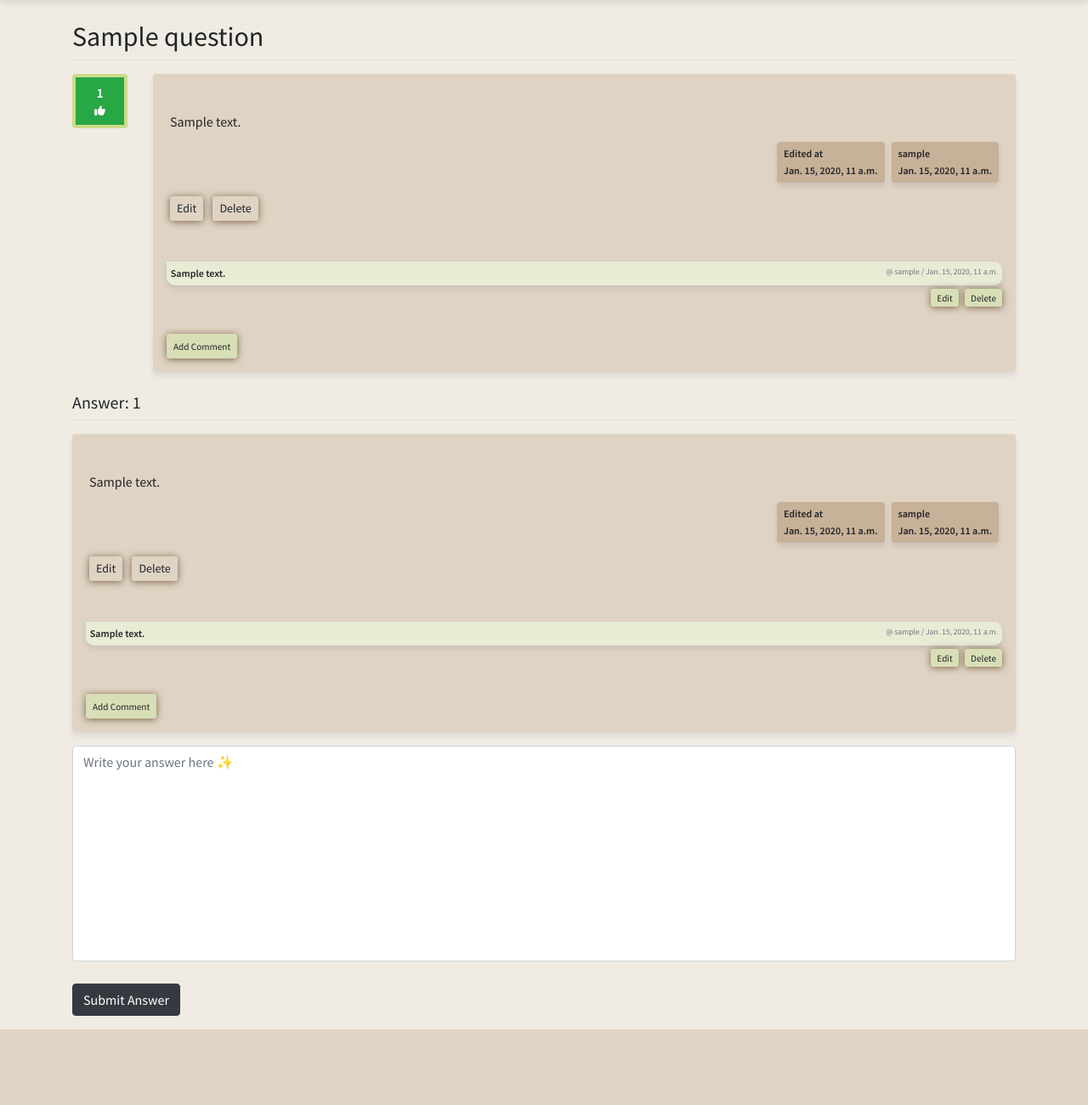
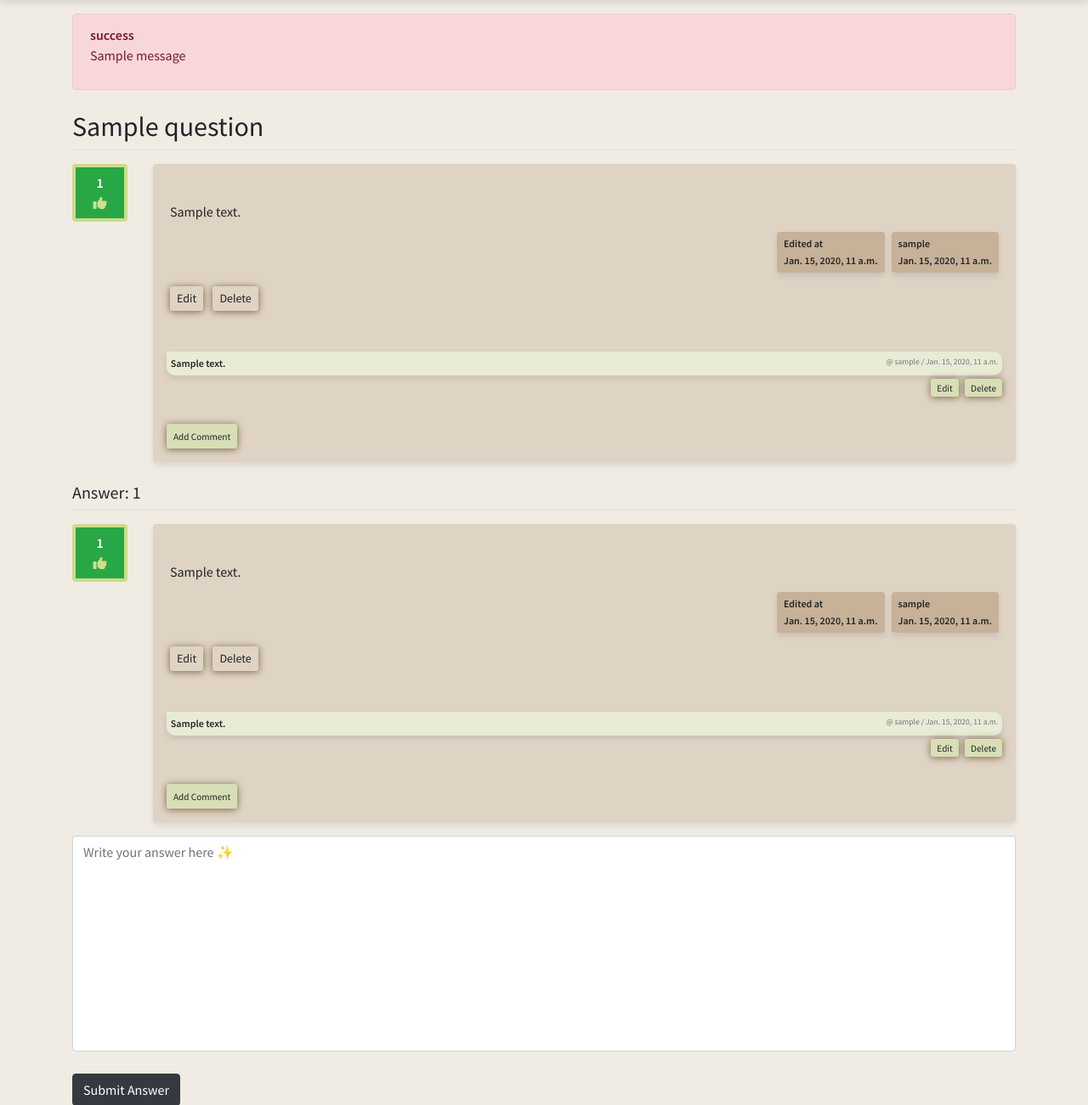
Before and after one commit to hancandice/django_b, a Django app: page /pybo/answer/create/1/ in a window 1280 px wide. Shown: the part 59-1360 px from the top of the page at 85% size. Before the commit the page ends 1271 px from the top, so only its background shows below. Run offline with Django 3.2, Linux system fonts and the light colour scheme; a user stored in the database is signed in; tables that the repository leaves empty hold one stand-in row (values such as "Sample post"); one stand-in notice (Sample message) is shown; some libraries are stand-ins or nearby versions.

Commit message:
Add anchor on answer_views.py and comment_views.py

```diff
--- a/pybo/urls.py
+++ b/pybo/urls.py
@@ -1,6 +1,6 @@
 from django.urls import path
 
-from .views import base_views, question_views, answer_views, comment_views
+from .views import base_views, question_views, answer_views, comment_views, vote_views
 
 app_name = 'pybo'
 urlpatterns = [
@@ -18,6 +18,8 @@ urlpatterns = [
     path('comment/create/answer/<int:answerId>/', comment_views.commentCreateAnswer, name='comment_create_answer'),
     path('comment/modify/answer/<int:commentId>/', comment_views.commentModifyAnswer, name='comment_modify_answer'),
     path('comment/delete/answer/<int:commentId>/', comment_views.commentDeleteAnswer, name='comment_delete_answer'),
+    path('vote/question/<int:questionId>/', vote_views.voteQuestion, name="vote_question"),
+    path('vote/answer/<int:answerId>/', vote_views.voteAnswer, name="vote_answer"),
 ]
 
 """ 제네릭 뷰(Generic Views)
--- a/pybo/views/answer_views.py
+++ b/pybo/views/answer_views.py
@@ -1,4 +1,4 @@
-from django.shortcuts import render, get_object_or_404, redirect
+from django.shortcuts import render, get_object_or_404, redirect, resolve_url
 from django.utils import timezone
 from django.core.paginator import Paginator
 # from django.http import HttpResponse
@@ -20,7 +20,7 @@ def answerCreate(request, questionId):
             answer.question = question
             answer.author = request.user
             answer.save()
-            return redirect("pybo:detail", questionId=question.id)
+            return redirect('{}#answer_{}'.format(resolve_url('pybo:detail', questionId=question.id), answer.id))
         else:
             return render(request, "pybo/question_detail.html", {'question':question, 'form':form})
     else:
@@ -48,7 +48,7 @@ def answerModify(request, answerId):
                 answer.author = request.user
                 answer.modifyDate = timezone.now()
                 answer.save()
-                return redirect('pybo:detail', questionId = answer.question.id)
+                return redirect('{}#answer_{}'.format(resolve_url('pybo:detail',questionId=answer.question.id), answer.id))
             else:
                 context = {'answer':answer, 'form':form}
                 return render(request, 'pybo/answer_form.html', context)
--- a/templates/pybo/question_detail.html
+++ b/templates/pybo/question_detail.html
@@ -1,11 +1,21 @@
 {% extends 'base.html' %} {% block content %}
 
 <div class="container my-3">
+  {% if messages %}
+  <div class="alert alert-danger my-3" role="alert">
+    {% for message in messages %}
+    <strong>{{ message.tags }}</strong>
+    <ul><li>{{ message.message }}</li></ul>
+    {% endfor %}
+  </div>
+  {% endif %}
   <h2 class="border-bottom py-2">{{question.subject}}</h2>
   <div class="row my-3">
     <div class="col-1">
-      <div class="font-weight-bolder btn btn-success" style="border:4px solid rgb(205, 219, 139); display: flex; flex-direction: column; justify-content: center; align-items: center;"><span>{{ question.voter.count }}</span>
-        <a href="#" class="recommend small"><i class="fas fa-thumbs-up"></i></a>
+      <div class="font-weight-bolder btn btn-success" style="border:4px solid rgb(205, 219, 139); cursor:none;  display: flex; flex-direction: column; justify-content: center; align-items: center;"><span>{{ question.voter.count }}</span>
+        {% if user.is_authenticated %}
+        <a href="#" data-uri="{% url 'pybo:vote_question' question.id %}" class="recommend" style="color:rgb(208, 221, 140)"><i class="fas fa-thumbs-up"></i></a>
+        {% endif %}
       </div>
     </div>
     <div class="col-11">
@@ -37,6 +47,7 @@
         {% if question.comment_set.count > 0 %}
         <div class="m-3">
           {% for comment in question.comment_set.all %}
+          <a name="comment_{{ comment.id }}"></a>
           <div class="py-2 badge badge-light text-left" style="background-color: #e8ecd5; border-radius: 0 10px 10px 10px;  width:100%; display: flex; justify-content: space-between;">
             <span style="white-space: pre-line;">{{ comment.content }} </span>
             <span class="small text-muted">
@@ -63,7 +74,17 @@
   </div>
   <h5 class="border-bottom my-3 py-2">Answer: {{question.answer_set.count}}</h5>
   {% for answer in question.answer_set.all %}
-  <div class="card my-3">
+  <a name="answer_{{answer.id}}"></a>
+  <div class="row my-3">
+    <div class="col-1">
+      <div class="font-weight-bolder btn btn-success" style="border:4px solid rgb(205, 219, 139); cursor:none;  display: flex; flex-direction: column; justify-content: center; align-items: center;"><span>{{ answer.voter.count }}</span>
+        {% if user.is_authenticated %}
+        <a href="#" data-uri="{% url 'pybo:vote_answer' answer.id %}" class="recommend" style="color:rgb(208, 221, 140)"><i class="fas fa-thumbs-up"></i></a>
+        {% endif %}
+      </div>
+    </div>
+    <div class="col-11">
+  <div class="card">
     <div class="card-body">
       <div class="card-text" style="white-space: pre-line;">
         {{answer.content}}
@@ -91,6 +112,7 @@
     {% if answer.comment_set.count > 0 %}
     <div class="m-3">
       {% for comment in answer.comment_set.all %}
+      <a name="comment_{{ comment.id }}"></a>
       <div class="py-2 badge badge-light text-left" style="background-color: #e8ecd5; border-radius: 0 10px 10px 10px;  width:100%; display: flex; justify-content: space-between;">
         <span style="white-space: pre-line;">{{ comment.content }} </span>
         <span class="small text-muted">
@@ -112,6 +134,8 @@
       <a href="{% url 'pybo:comment_create_answer' answer.id %}" class="m-3 btn btn-sm btn-secondary" style="background-color:rgb(216, 223, 182); border:none; box-shadow: 0 1px 8px rgb(121, 98, 73);"><small>Add Comment</small></a>
     </div>
     {% endif %}
+  </div>
+  </div>
   </div>
   {% endfor %}
   <form
@@ -150,6 +174,11 @@
         location.href = $(this).data('uri');
       }
     });
+    $(".recommend").on('click', function(){
+      if(confirm("Do you like this post?")) {
+        location.href = $(this).data('uri');
+      }
+    });
   });
 </script>
 {% endblock %}
```
Also changed, not shown: pybo/views/comment_views.py (+5 -5 lines), pybo/views/vote_views.py (added, +25 -0 lines), templates/pybo/question_list.html (+8 -1 lines), pybo/templatetags/pybo_filter.py (line endings or trailing spaces).
